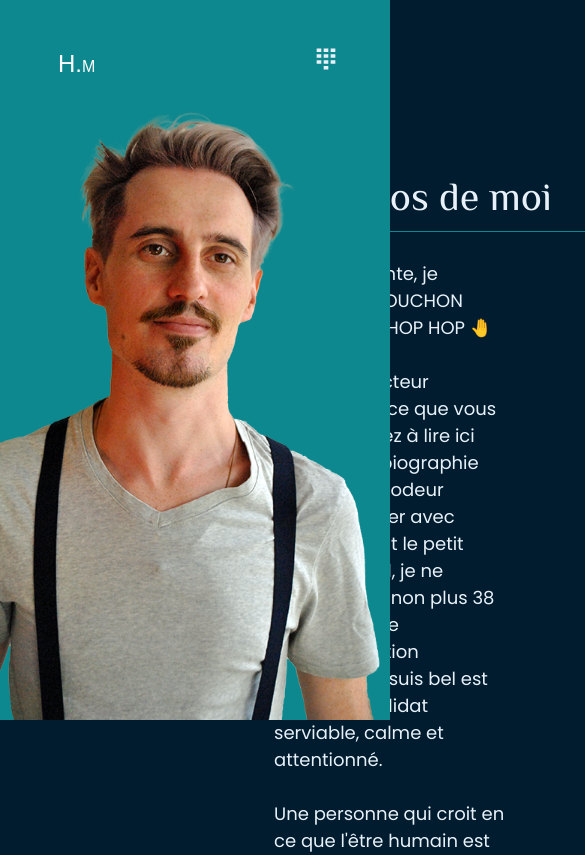
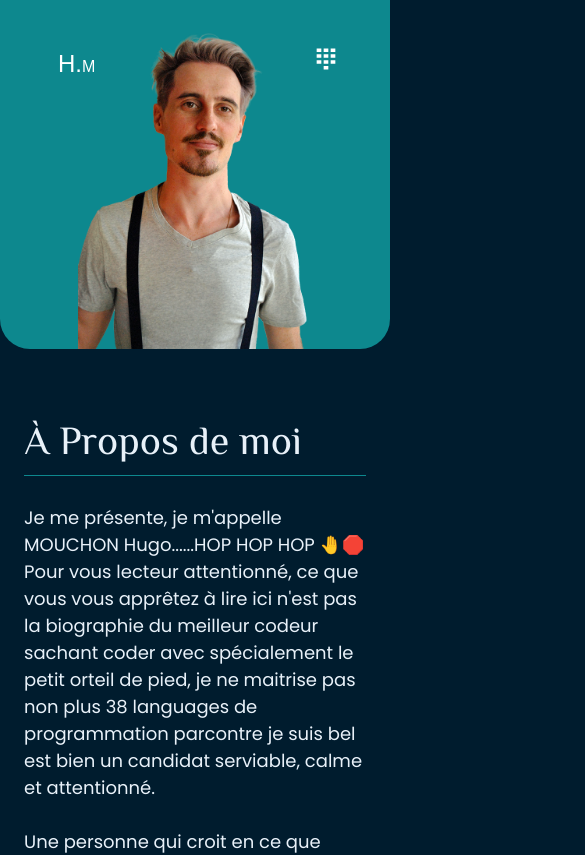
Before and after one commit to HugoMouchon/Portfolio, a React (Create React App) app: page /A-Propos-De-Moi in a window 390 px wide. Shown: the top 855 px of the page, 585 px wide, since content can reach past the window. Built offline with nearby package versions, Linux system fonts and the light colour scheme.

Commit message:
Mise à jours du responsive pour toutes les pages  à 480px pour le mobile et 768px pour les tablettes,fin du développement du fichier partiel colors et de toutes les couleurs attribuées sur l'application

```diff
--- a/src/components/Footer/footer.scss
+++ b/src/components/Footer/footer.scss
@@ -1,5 +1,8 @@
-@use "../../sass/colors" as c;
+// Appel du fichier partiel "Mixins" pour le responsive
 @use '../../sass/mixins.scss' as m;
+
+// Appel du fichier partiel "Colors"
+@use '../../sass/colors' as c;
 
 // Font Poppins
 @import url('https://fonts.googleapis.com/css2?family=Poppins&display=swap');
@@ -19,14 +22,13 @@
 
     @include m.breakpoint(tablet) {
         text-align: center;
-        padding: 0 70px 30px 70px;
+        padding: 0 50px 30px 50px;
+        gap: 3rem;
     }
 
     @include m.breakpoint(phone) {
         flex-direction: column;
     }
-
-
 
     &-contact {
         display: flex;
@@ -54,10 +56,6 @@
     .icone-linkedin {
         color: c.$texte-default-color;
         width: 30px;
-
-        &:hover {
-            color: red;
-        }
     }
 
     .icone-copyright {
--- a/src/components/Navbar/navbar.scss
+++ b/src/components/Navbar/navbar.scss
@@ -1,5 +1,8 @@
+// Appel du fichier partiel "Mixins" pour le responsive
 @use '../../sass/mixins.scss' as m;
-    @use '../../sass/colors.scss' as c;
+
+// Appel du fichier partiel "Colors"
+@use '../../sass/colors' as c;
 
 // Font Poppins
 @import url('https://fonts.googleapis.com/css2?family=Poppins:wght@900&display=swap');
@@ -27,7 +30,7 @@
 
     &__content {
         overflow: hidden;
-            color: c.$texte-default-color;
+        color: c.$color-lien-navBar;
         margin: 0 auto;
         width: 100%;
         height: 100%;
@@ -36,13 +39,6 @@
         justify-content: space-between;
         position: relative;
         z-index: 100;
-
-            &__logo {
-                font-size: 2rem;
-                font-weight: bold;
-                text-decoration: none;
-                color: c.$texte-default-color;
-            }
 
         &__nav {
             top: 0;
@@ -56,7 +52,7 @@
             justify-content: center;
             align-items: center;
             text-align: left;
-                background: #001C2E;
+            background: c.$bg-nav-color;
             backdrop-filter: blur(6px);
             transform: translateY(-100%);
             transition: 0.2s ease transform;
@@ -72,7 +68,6 @@
                 @include m.breakpoint(phone) {
                     flex-direction: column;
                 }
-
 
                 li {
                     &:not(:last-child) {
@@ -94,12 +89,12 @@
                     a {
                         text-decoration: none;
                         color: inherit;
-                            position: relative; // Ajoutez cette ligne pour positionner les éléments ::before
+                        position: relative;
                         font-size: 3rem;
 
 
                         &:hover {
-                                color: #0dac8b;
+                            color: c.$hover-color-lien-navBar;
 
                             &::before {
                                 width: 100%;
@@ -111,7 +106,7 @@
                             position: absolute;
                             width: 0;
                             height: 2px;
-                                background-color: #0dac8b;
+                            background-color: c.$color-hover-underline-navBar;
                             bottom: -7px;
                             left: 0;
                             transition: width 0.3s ease;
@@ -127,12 +122,11 @@
 
                     a {
                         text-decoration: none;
-                            color: white;
                         display: flex; // Permet à l'icône et au texte d'être alignés horizontalement
                         align-items: center; // Centre les éléments verticalement
 
                         &:hover {
-                                color: #0dac8b;
+                            color: c.$hover-color-lien-social;
                         }
 
                         img {
@@ -154,7 +148,7 @@
 
             a {
                 text-decoration: none;
-                    color: white;
+                color: c.$color-lien-navBar;
             }
 
             img {
@@ -172,7 +166,7 @@
             position: relative;
 
             &:hover {
-                    color: #0dac8b;
+                color: c.$hover-color-toggle;
             }
         }
 
--- a/src/components/ProjectDescription/projectDescription.scss
+++ b/src/components/ProjectDescription/projectDescription.scss
@@ -1,4 +1,8 @@
+// Appel du fichier partiel "Mixins" pour le responsive
 @use '../../sass/mixins.scss' as m;
+
+// Appel du fichier partiel "Colors"
+@use '../../sass/colors' as c;
 
 // Font Poppins
 @import url('https://fonts.googleapis.com/css2?family=Poppins:wght@900&display=swap');
@@ -20,7 +24,7 @@
             width: 100%;
             padding: 20px 0 20px 0;
             border: none;
-            border-bottom: 1px solid #fff;
+            border-bottom: 1px solid c.$color-underline-title;
             font-family: 'Philosopher', sans-serif;
             font-size: 4rem;
         }
@@ -91,12 +95,12 @@
         .website {
             a {
                 text-decoration: none;
-                color: #fff;
+                color: c.$color-lien-project;
                 position: relative;
             }
 
             a:hover {
-                color: #0dac8b;
+                color: c.$hover-color-lien-project;
             }
 
             a::before {
@@ -104,7 +108,7 @@
                 position: absolute;
                 width: 0;
                 height: 2px;
-                background-color: #0dac8b;
+                background-color: c.$color-hover-underline;
                 bottom: -7px;
                 left: 0;
                 transition: width 0.3s ease;
@@ -113,11 +117,6 @@
             a:hover::before {
                 width: 100%;
             }
-
-            .hoverable-icon:hover {
-                color: #0dac8b;
-                cursor: pointer;
-            }
         }
     }
 }
--- a/src/components/ProjectListItem/projectListItem.scss
+++ b/src/components/ProjectListItem/projectListItem.scss
@@ -1,3 +1,4 @@
+// Appel du fichier partiel "Mixins" pour le responsive
 @use '../../sass/mixins.scss' as m;
 
 // Font Philosopher
@@ -7,7 +8,7 @@
   margin: 0 250px 0 250px;
 
   @include m.breakpoint(tablet) {
-    margin: 0px 100px 0 100px;
+    margin: 0px 50px 0 50px;
   }
 
   h6 {
--- a/src/pages/Apropos/apropos.scss
+++ b/src/pages/Apropos/apropos.scss
@@ -1,3 +1,7 @@
+// Appel du fichier partiel "Mixins" pour le responsive
+@use '../../sass/mixins.scss' as m;
+
+// Appel du fichier partiel "Colors"
 @use '../../sass/colors' as c;
 
 // Font Poppins
@@ -14,6 +18,7 @@
     padding: 2.4rem;
     height: 100vh;
 
+
     h3 {
         font-size: 4rem;
         font-family: 'Philosopher', sans-serif;
@@ -29,6 +34,14 @@
         font-family: 'Poppins', sans-serif;
         padding-top: 10px;
         margin-right: 170px;
+
+        @include m.breakpoint(tablet) {
+            margin-right: 0;
+        }
+
+        @include m.breakpoint(phone) {
+            margin-right: 0;
+        }
     }
 
     a {
@@ -38,16 +51,17 @@
         margin-top: 15px;
     }
 
-    /* Ajoutez des styles pour l'icône pour la rendre initialement invisible */
-    .icon {
-        display: none;
-        animation: none;
-    }
-
     .cv-link {
         font-family: 'Philosopher', sans-serif;
         font-weight: 100;
 
+        @include m.breakpoint(phone) {
+            padding-bottom: 50px;
+        }
+
+        @include m.breakpoint(tablet) {
+            padding-bottom: 50px;
+        }
     }
 
     /* Lorsque le lien est survolé, affichez l'icône et ajoutez l'effet de rebond */
@@ -96,9 +110,23 @@
         display: flex;
         flex-direction: column;
         padding: 150px 500px 0 250px;
+
+        @include m.breakpoint(tablet) {
+            display: flex;
+            justify-content: center;
+            padding: 350px 50px 0 50px;
+        }
+
+        @include m.breakpoint(phone) {
+            display: flex;
+            justify-content: center;
+            padding: 750px 0 0 0;
+        }
     }
 
     .profil {
+        display: flex;
+        justify-content: center;
         position: absolute;
         top: 0;
         right: 0;
@@ -107,11 +135,34 @@
         width: 450px;
         border-radius: 0 0 0 30px;
 
+        @include m.breakpoint(tablet) {
+            left: 0;
+            width: 100%;
+            border-radius: 0 0 30px 30px;
+            height: auto;
+        }
+
+        @include m.breakpoint(phone) {
+            left: 0;
+            width: 100%;
+            border-radius: 0 0 30px 30px;
+            height: auto;
+        }
+
         img {
-            margin-top: 48px;
             width: 100%;
             border-radius: 0 0 0 30px;
             z-index: 1;
+
+            @include m.breakpoint(tablet) {
+                width: 25%;
+                border-radius: 0;
+            }
+
+            @include m.breakpoint(phone) {
+                width: 60%;
+                border-radius: 0;
+            }
         }
     }
 }
--- a/src/pages/Project/project.scss
+++ b/src/pages/Project/project.scss
@@ -1,3 +1,4 @@
+// Appel du fichier partiel "Mixins" pour le responsive
 @use '../../sass/mixins.scss' as m;
 
 .project-page {
@@ -36,12 +37,10 @@
                     border-radius: 0 0 50px 50px;
 
                     @include m.breakpoint(tablet) {
-                        border-radius: 0;
                         border-radius: 0 0 50px 50px;
                     }
 
                     @include m.breakpoint(phone) {
-                        border-radius: 0;
                         border-radius: 0 0 50px 50px;
                     }
                 }
@@ -53,13 +52,11 @@
             margin: 0 250px 0 250px;
 
             @include m.breakpoint(tablet) {
-                margin: 0;
-                margin: 0 100px 0 100px;
+                margin: 0 50px 0 50px;
             }
 
             @include m.breakpoint(phone) {
-                margin: 0;
-                margin: 0 100px 0 100px;
+                margin: 0 25px 0 25px;
             }
         }
 
```
Also changed, not shown: src/pages/Accueil/accueil.scss (+23 -25 lines), src/pages/MenuProjects/menuProjects.scss (+12 -17 lines), src/sass/_colors.scss (+69 -8 lines). Lines whose indentation alone changed are shown as unchanged.
